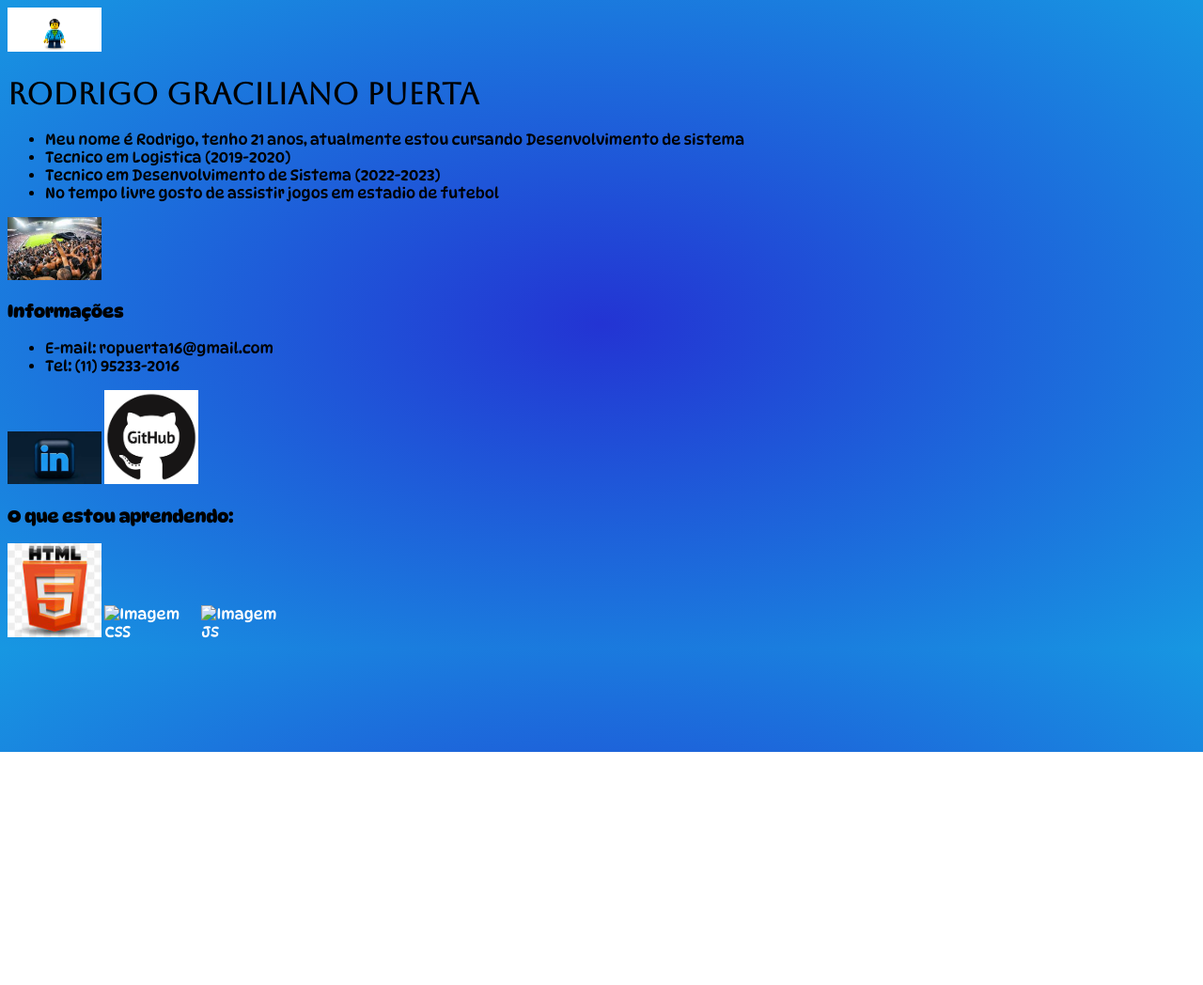
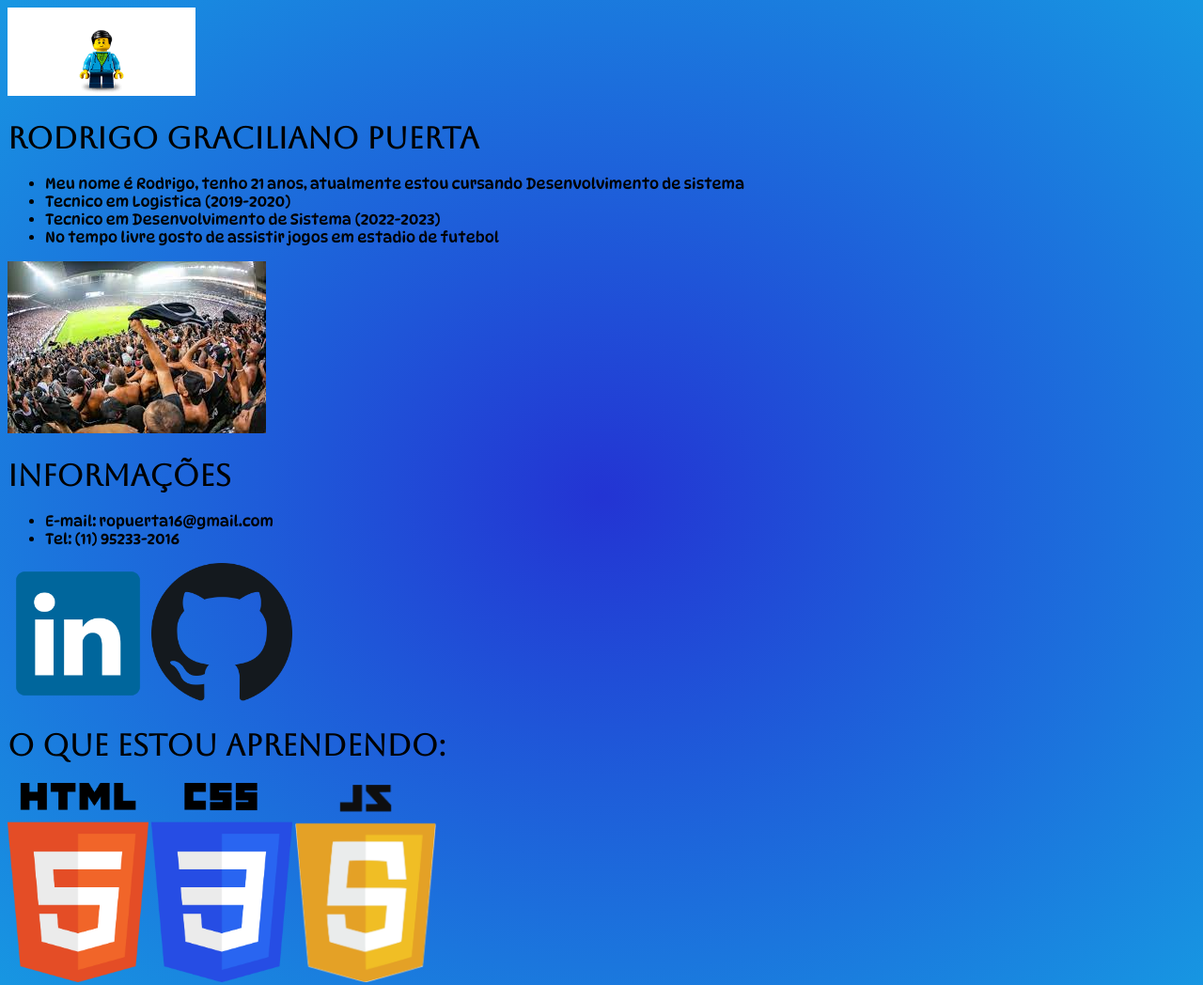
Before and after one commit to Puerta16/Site-Aluno, a plain HTML site: page Index.Html in a window 1280 px wide. Shown: the top 1048 px of the page at 94% size. Before the commit the page ends 800 px from the top, so only its background shows below. Drawn offline with Linux system fonts and the light colour scheme.

Commit message:
Segundo Save

```diff
--- a/Index.Html
+++ b/Index.Html
@@ -8,7 +8,7 @@
   <link rel="stylesheet" href="Style.css">
 </head>
 <body>
-<img src="./Img/download.png" alt="Foto de perfil pessoal">
+<img class="Perfil" src="./Img/download.png" alt="Foto de perfil pessoal">
 <h1 width = "420" height = "284">Rodrigo Graciliano Puerta</h1>
 
 <Ul>
@@ -19,9 +19,9 @@
 <li>No tempo livre gosto de assistir jogos em estadio de futebol </li>
 
 </Ul>
-<img src="./Img/Torcida.jpg" alt="Torcida do Corinthians dentro do seu estadio">
+<img class="Torcida" src="./Img/Torcida.jpg" alt="Torcida do Corinthians dentro do seu estadio">
 
-<h3>Informações</h3>
+<h1>Informações</h1>
 
 <ul>
 
@@ -35,14 +35,14 @@
 
 </div>
 
-<img src="./Img/Linkedin.jpg" alt="Imagem Linkedin">
-<img src="./Img/GitHub.png" alt="Imagem GitHub">
+<img src="./Img/logo-linkedin-icon-2048.png" alt="Imagem Linkedin">
+<img src="./Img/Github_logo_PNG3.png" alt="Imagem GitHub">
 
-<H3>O que estou aprendendo:</H3>
+<H1>O que estou aprendendo:</H1>
 
-<img src="./Img/HTML.jpg" alt="Imagem HTML">
-<img src="./Img/CSS.png" alt="Imagem CSS">
-<img src="./Img/JS.png" alt="Imagem JS">
+<img src="./Img/html5-logo.png" alt="Imagem HTML">
+<img src="./Img/css-3-logo.png" alt="Imagem CSS">
+<img src="./Img/JavaScript_logo_PNG1.png" alt="Imagem JS">
 
 
 </body>
--- a/Style.css
+++ b/Style.css
@@ -9,7 +9,7 @@ h3{
 
 
 img{
-  max-width: 100px;
+  max-width: 150px;
 }
 
 body{
@@ -33,3 +33,14 @@ li{
   color: rgb(00, 00, 00);
 
 }
+
+.Perfil{
+
+  max-width: 200px;
+}
+
+.Torcida{
+
+  max-width: 400px;
+
+}
```
Also changed, not shown: Img/Github_logo_PNG3.png (added), Img/JavaScript_logo_PNG1.png (added), Img/css-3-logo.png (added), Img/html5-logo.png (added), Img/logo-linkedin-icon-2048.png (added).
